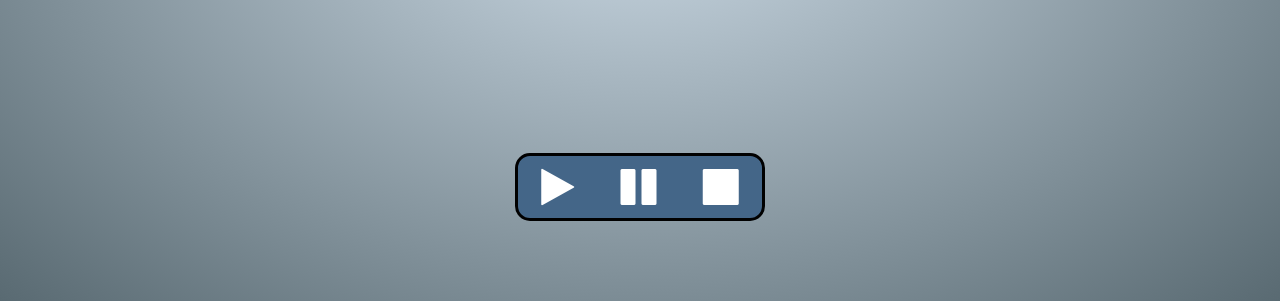
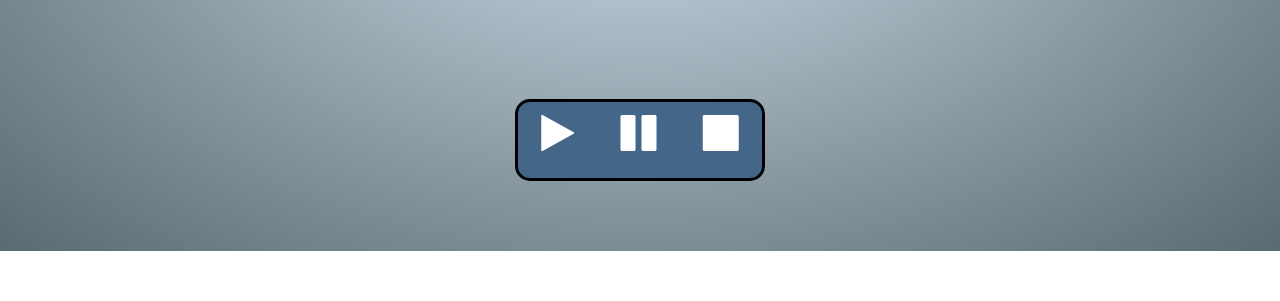
Before and after one commit to genestd/pomodoro, a plain HTML site: page index.html in a window 1280 px wide. Shown: the part 549-850 px from the top of the page. Drawn offline with nearby package versions, Linux system fonts and the light colour scheme.

Commit message:
Add files via upload

```diff
--- a/css/style.css
+++ b/css/style.css
@@ -1,4 +1,5 @@
 .app{
+  height: 100%;
   background: rgb(206,220,231); /* Old browsers */ /* FF3.6-15 */
   background: -webkit-radial-gradient(center, ellipse cover, rgba(206,220,231,1) 1%,rgba(89,106,114,1) 100%); /* Chrome10-25,Safari5.1-6 */
   background: -webkit-radial-gradient(center ellipse, rgba(206,220,231,1) 1%,rgba(89,106,114,1) 100%);
@@ -47,7 +48,7 @@ li{
 
 #playbar{
   position: absolute;
-  bottom: 10%;
+  bottom: 15%;
   left: 50%;
   display: -webkit-box;
   display: -ms-flexbox;
@@ -57,7 +58,7 @@ li{
   -ms-flex-pack: distribute;;
       justify-content: space-around;
   width: 250px;
-  margin-top: 20px;
+  margin-top: 10px;
   margin-left: -125px;;
   margin-right: auto;
   text-align: center;
@@ -69,7 +70,7 @@ li{
   color: #ffffff;
   cursor: pointer;
   margin-top: 10px;
-  margin-bottom: 10px;
+  margin-bottom: 10%;
 }
 #wrapper{
   height: 100%;
```
